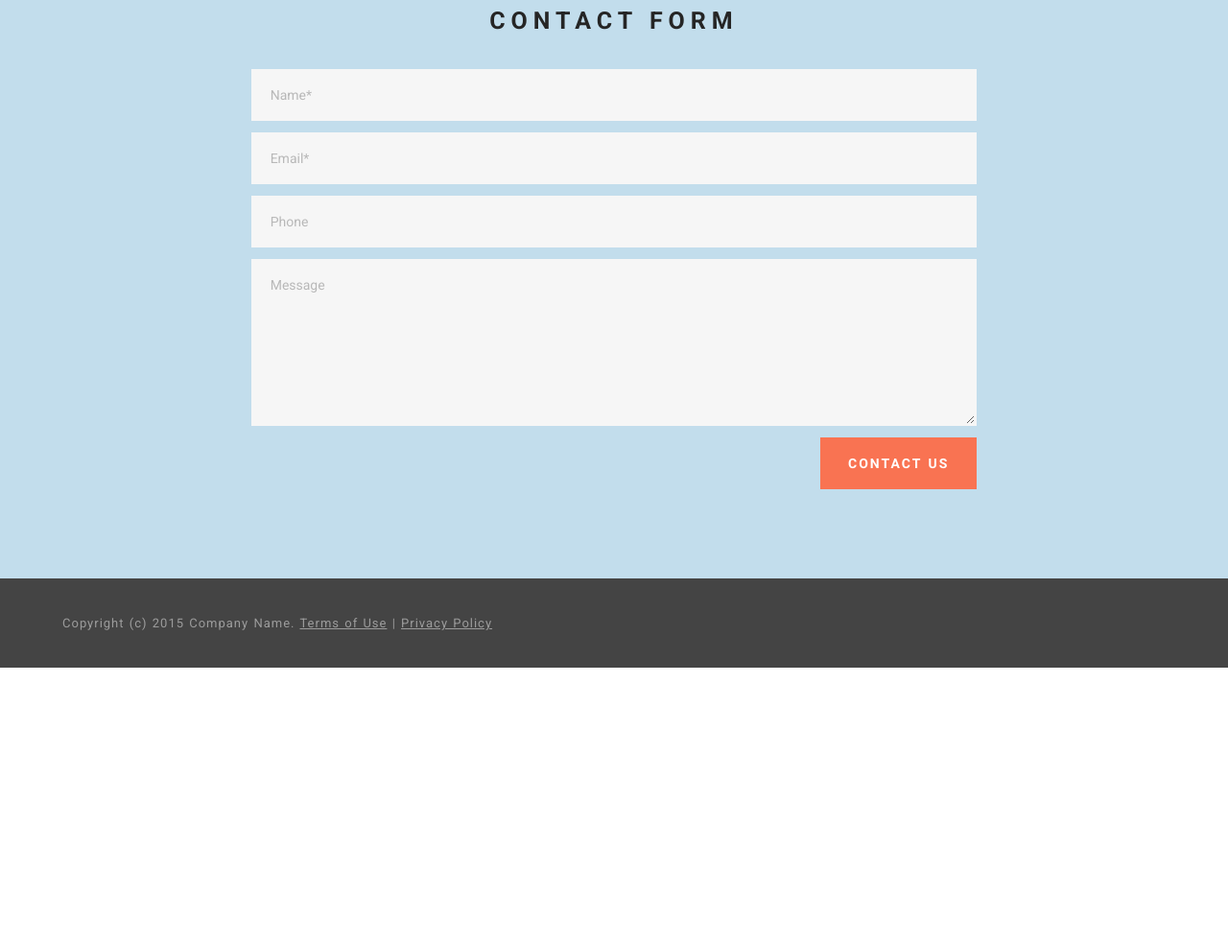
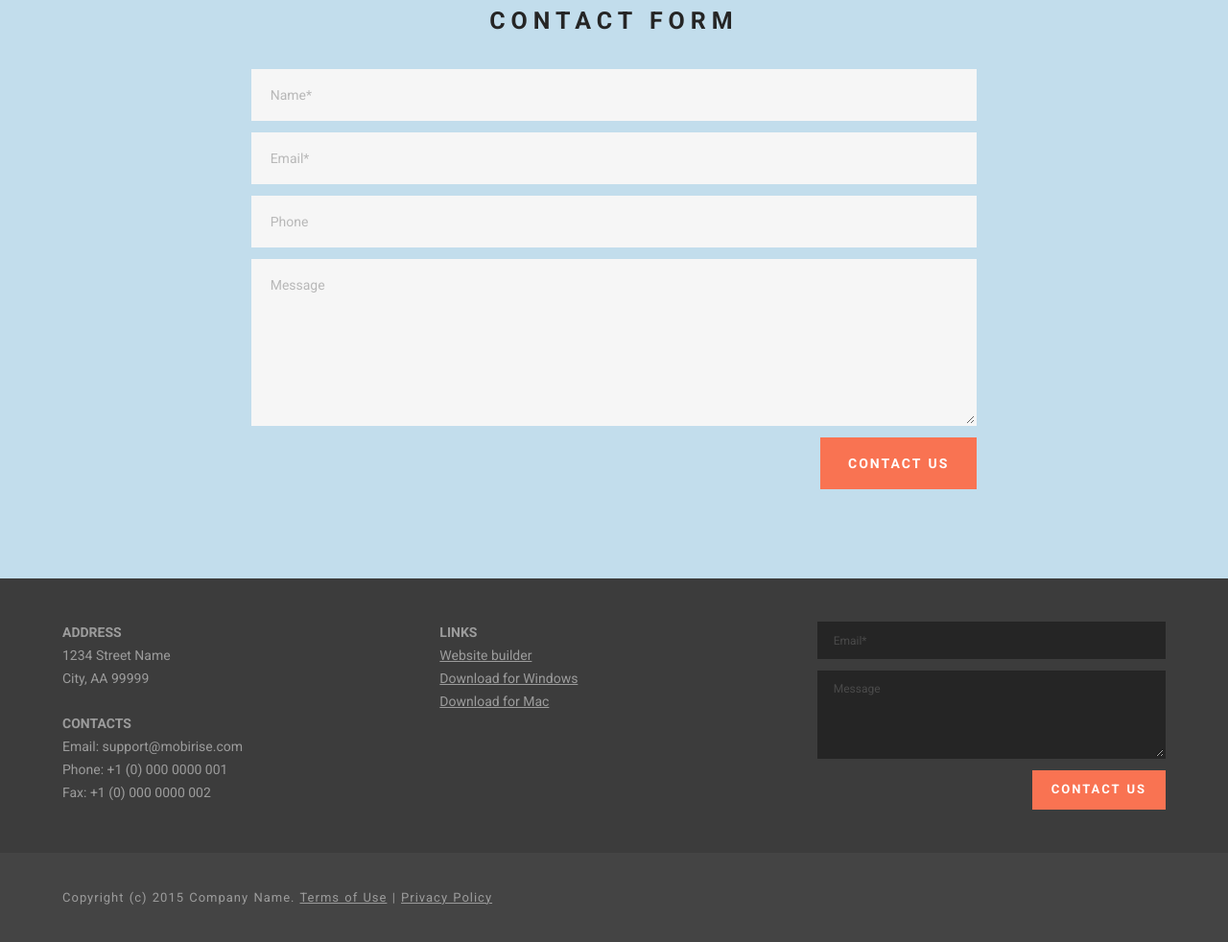
Before and after one commit to cfariadna/cfariadna.github.io, a plain HTML site: page index.html in a window 1280 px wide. Shown: the part 1089-2071 px from the top of the page at 96% size. Before the commit the page ends 1785 px from the top, so only its background shows below. Drawn offline with Linux system fonts and the light colour scheme.

Commit message:
create github pages

```diff
--- a/index.html
+++ b/index.html
@@ -88,7 +88,7 @@ https://cfariadna.github.io/
                             <div class="hide" data-form-alert-success="true">Thanks for filling out form!</div>
                         </div>
                         <form action="https://mobirise.com/" method="post" data-form-title="CONTACT FORM">
-                            <input type="hidden" value="JS9Os0cwxCCq1H4kxgQcFPzKPsJUCpX/8UhjJ8Vrg/G0zpiesDRH55AwgMrS1P5rGe8reQAci2aCEI/pozhJmdIwfgxN4nEFILoZ4IvzYca3cVwMPHIrMlVS+mEGVWpf" data-form-email="true">
+                            <input type="hidden" value="WEfXqhSEIpYK+3Lkj6g4O3pEuUqsHrEoxnXbWubPS334eDU53/kQDDLTvcXyHXcJyROYlJXTwV848ayEqz+vcp/5fXpiSfnoGSEPUv18zS+tUxMmfI6Y06sza5Ykxj/J" data-form-email="true">
                             <div class="form-group">
                                 <input type="text" class="form-control" name="name" required="" placeholder="Name*" data-form-field="Name">
                             </div>
@@ -105,6 +105,45 @@ https://cfariadna.github.io/
                         </form>
                     </div>
                 </div>
+            </div>
+        </div>
+    </div>
+</section>
+
+<section class="mbr-section mbr-section--relative mbr-section--fixed-size" id="contacts3-c" style="background-color: rgb(60, 60, 60);">
+
+    <div class="mbr-section__container container">
+        <div class="mbr-contacts mbr-contacts--wysiwyg row" style="padding-top: 45px; padding-bottom: 45px;">
+            <div class="col-sm-8">
+                <div class="row">
+                    <div class="col-sm-6">
+                        <p class="mbr-contacts__text"><strong>ADDRESS</strong><br>
+1234 Street Name<br>
+City, AA 99999<br><br>
+<strong>CONTACTS</strong><br>
+Email: support@mobirise.com<br>
+Phone: +1 (0) 000 0000 001<br>
+Fax: +1 (0) 000 0000 002</p>
+                    </div>
+                    <div class="col-sm-6"><p class="mbr-contacts__text"><strong>LINKS</strong></p><ul class="mbr-contacts__list"><li><a class="mbr-contacts__link text-gray" href="https://mobirise.com/">Website builder</a></li><li><a class="mbr-contacts__link text-gray" href="https://mobirise.com/mobirise-free-win.zip">Download for Windows</a></li><li><a class="mbr-contacts__link text-gray" href="https://mobirise.com/mobirise-free-mac.zip">Download for Mac</a></li></ul></div>
+                </div>
+            </div>
+            <div class="mbr-contacts__column col-sm-4" data-form-type="formoid">
+                <div data-form-alert="true">
+                    <div class="hide" data-form-alert-success="true">Thanks for filling out form!</div>
+                </div>
+                <form action="https://mobirise.com/" method="post" data-form-title="MESSAGE">
+                    <input type="hidden" value="Tm/pTE9KkwtDhFGi4KDHU4gM+9Gs7+R+ONanVy5nZSEh14SvrH9GG/A7Yh5dXLOMwt3kS+dSjFBK6fOHfNgsijkkkRmJKJIYdfq1vOgHCarYsOE4jOvkazJyG/Cxum54" data-form-email="true">
+
+                    <div class="form-group">
+                        <input type="email" class="form-control input-sm input-inverse" name="email" required="" placeholder="Email*" data-form-field="Email">
+                    </div>
+
+                    <div class="form-group">
+                        <textarea class="form-control input-sm input-inverse" name="message" rows="4" placeholder="Message" data-form-field="Message"></textarea>
+                    </div>
+                    <div class="mbr-buttons mbr-buttons--right btn-inverse"><button type="submit" class="mbr-buttons__btn btn btn-danger">CONTACT US</button></div>
+                </form>
             </div>
         </div>
     </div>
```
Also changed, not shown: page1.html (+1 -1 lines), 1 other file.
